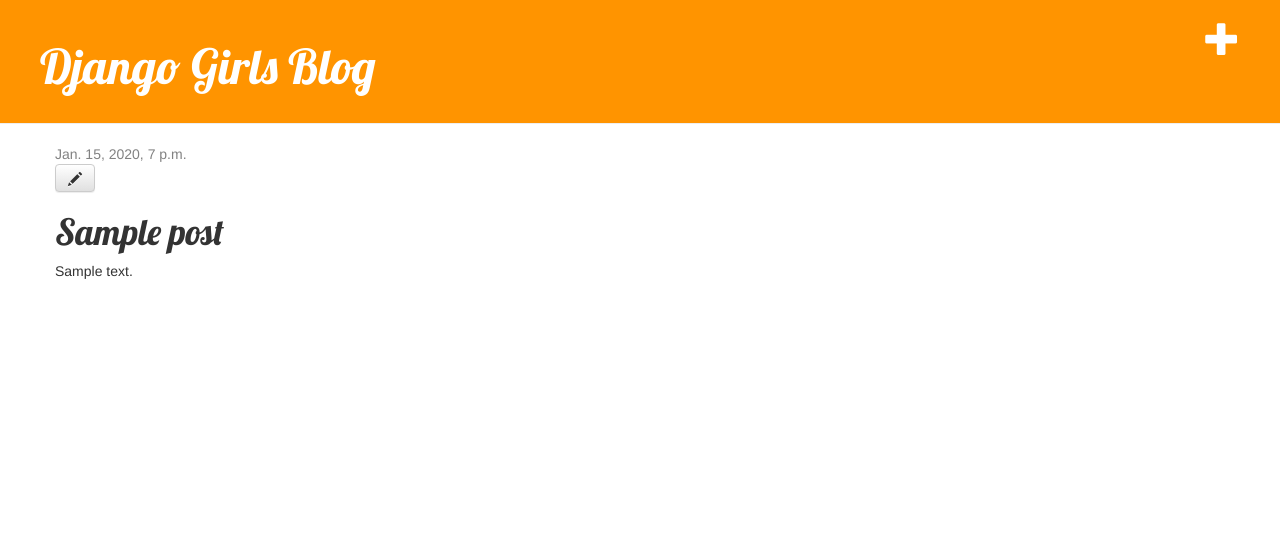
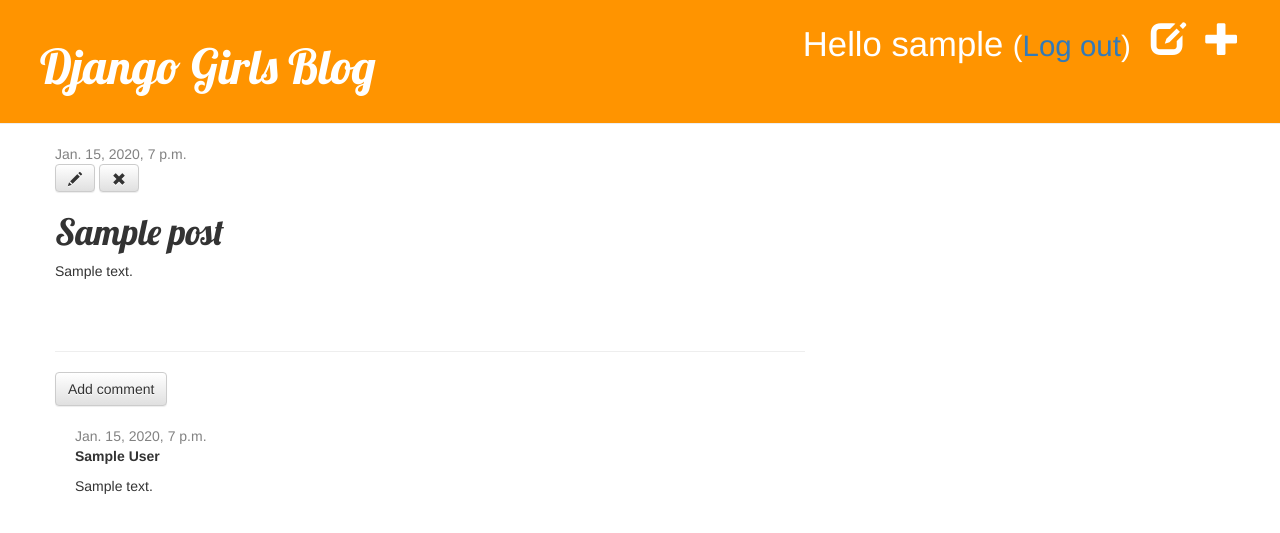
Before and after one commit to clnarisu/my-first-blog, a Django app: page /post/1/ in a window 1280 px wide. Shown: the top 533 px of the page. Run offline with Django 3.2, Linux system fonts and the light colour scheme; a user stored in the database is signed in; tables that the repository leaves empty hold one stand-in row (values such as "Sample post"); some libraries are stand-ins or nearby versions.

Commit message:
Django girls tutorial: extension

```diff
--- a/blog/admin.py
+++ b/blog/admin.py
@@ -1,5 +1,6 @@
 from django.contrib import admin
-from .models import Post
+from .models import Post, Comment
 
 # Register your models here.
 admin.site.register(Post)
+admin.site.register(Comment)
--- a/blog/models.py
+++ b/blog/models.py
@@ -13,5 +13,22 @@
     self.published_date = timezone.now()
     self.save()
 
+  def approved_comments(self):
+    return self.comments.filter(approved_comment=True)
+
   def __str__(self):
     return self.title
+
+class Comment(models.Model):
+  post = models.ForeignKey('blog.Post', related_name='comments')
+  author = models.CharField(max_length=200)
+  text = models.TextField()
+  created_date = models.DateTimeField(default=timezone.now)
+  approved_comment = models.BooleanField(default=False)
+
+  def approve(self):
+    self.approved_comment = True
+    self.save()
+
+  def __str__(self):
+    return self.text
--- a/blog/static/css/blog.css
+++ b/blog/static/css/blog.css
@@ -44,3 +44,7 @@
 .post h1 a, .post h1 a:visited {
   color: #000000;
 }
+
+.comment {
+  margin: 20px 0px 20px 20px;
+}
--- a/blog/templates/blog/base.html
+++ b/blog/templates/blog/base.html
@@ -11,6 +11,10 @@
         <div class="page-header">
             {% if user.is_authenticated %}
               <a href="{% url 'post_new' %}" class="top-menu"><span class="glyphicon glyphicon-plus"></span></a>
+              <a href="{% url 'post_draft_list' %}" class="top-menu"><span class="glyphicon glyphicon-edit"></span></a>
+              <p class="top-menu">Hello {{ user.username }} <small>(<a href="{% url 'logout' %}">Log out</a>)</small></p>
+            {% else %}
+              <a href="{% url 'login' %}" class="top-menu"><span class="glyphicon glyphicon-lock"></span></a>
             {% endif %}
             <h1><a href="/">Django Girls Blog</a></h1>
         </div>
--- a/blog/templates/blog/post_detail.html
+++ b/blog/templates/blog/post_detail.html
@@ -6,11 +6,33 @@
       <div class="date">
         {{ post.published_date }}
       </div>
+    {% else %}
+      <a class="btn btn-default" href="{% url 'post_publish' pk=post.pk %}">Publish</a>
     {% endif %}
     {% if user.is_authenticated %}
       <a class="btn btn-default" href="{% url 'post_edit' pk=post.pk %}"><span class="glyphicon glyphicon-pencil"></span></a>
+      <a class="btn btn-default" href="{% url 'post_remove' pk=post.pk %}"><span class="glyphicon glyphicon-remove"></span></a>
     {% endif %}
     <h1>{{ post.title }}</h1>
     <p>{{ post.text|linebreaksbr }}</p>
   </div>
+  <hr />
+  <a class="btn btn-default" href="{% url 'add_comment_to_post' pk=post.pk %}">Add comment</a>
+  {% for comment in post.comments.all %}
+    {% if user.is_authenticated or comment.approved_comment %}
+      <div class="comment">
+        <div class="date">
+          {{ comment.created_date }}
+          {% if not comment.approved_comment %}
+            <a class="btn btn-default" href="{% url 'comment_remove' pk=comment.pk %}"><span class="glyphicon glyphicon-remove"></span></a>
+            <a class="btn btn-default" href="{% url 'comment_approve' pk=comment.pk %}"><span class="glyphicon glyphicon-ok"></span></a>
+          {% endif %}
+        </div>
+        <strong>{{ comment.author }}</strong>
+        <p>{{ comment.text|linebreaks }}</p>
+      </div>
+    {% endif %}
+  {% empty %}
+    <p>No comments here yet :(</p>
+  {% endfor %}
 {% endblock %}
--- a/blog/templates/blog/post_list.html
+++ b/blog/templates/blog/post_list.html
@@ -8,6 +8,7 @@
             </div>
             <h1><a href="{% url 'post_detail' pk=post.pk %}">{{ post.title }}</a></h1>
             <p>{{ post.text|linebreaksbr }}</p>
+            <a href="{% url 'post_detail' pk=post.pk %}">Comments: {{ post.approved_comments.count }}</a>
         </div>
     {% endfor %}
 {% endblock %}
--- a/blog/urls.py
+++ b/blog/urls.py
@@ -4,6 +4,12 @@
 urlpatterns = [
   url(r'^$', views.post_list, name='post_list'),
   url(r'^post/(?P<pk>\d+)/$', views.post_detail, name='post_detail'),
+  url(r'^post/(?P<pk>\d+)/edit/$', views.post_edit, name='post_edit'),
+  url(r'^post/(?P<pk>\d+)/publish/$', views.post_publish, name='post_publish'),
+  url(r'^post/(?P<pk>\d+)/remove/$', views.post_remove, name='post_remove'),
+  url(r'^post/(?P<pk>\d+)/comment/$', views.add_comment_to_post, name='add_comment_to_post'),
   url(r'^post/new/$', views.post_new, name='post_new'),
-  url(r'^post/(?P<pk>\d+)/edit/$', views.post_edit, name='post_edit'),
+  url(r'^drafts/$', views.post_draft_list, name='post_draft_list'),
+  url(r'^comment/(?P<pk>\d+)/approve/$', views.comment_approve, name='comment_approve'),
+  url(r'^comment/(?P<pk>\d+)/remove/$', views.comment_remove, name='comment_remove'),
 ]
--- a/blog/views.py
+++ b/blog/views.py
@@ -1,7 +1,8 @@
 from django.shortcuts import render, redirect, get_object_or_404
 from django.utils import timezone
-from .models import Post
-from .forms import PostForm
+from django.contrib.auth.decorators import login_required
+from .models import Post, Comment
+from .forms import PostForm, CommentForm
 
 # Create your views here.
 def post_list(request):
@@ -12,19 +13,21 @@
   post = get_object_or_404(Post, pk=pk)
   return render(request, 'blog/post_detail.html', {'post': post})
 
+@login_required
 def post_new(request):
   if request.method == "POST":
     form = PostForm(request.POST)
     if form.is_valid():
       post = form.save(commit=False)
       post.author = request.user
-      post.published_date = timezone.now()
+      # post.published_date = timezone.now()
       post.save()
       return redirect('post_detail', pk=post.pk)
   else:
     form = PostForm()
   return render(request, 'blog/post_edit.html', {'form': form})
 
+@login_required
 def post_edit(request, pk):
   post = get_object_or_404(Post, pk=pk)
   if request.method == "POST":
@@ -32,9 +35,51 @@
     if form.is_valid():
       post = form.save(commit=False)
       post.author = request.user
-      post.published_date = timezone.now()
+      # post.published_date = timezone.now()
       post.save()
       return redirect('post_detail', pk=post.pk)
   else:
     form = PostForm(instance=post)
   return render(request, 'blog/post_edit.html', {'form': form})
+
+@login_required
+def post_draft_list(request):
+  posts = Post.objects.filter(published_date__isnull=True).order_by('created_date')
+  return render(request, 'blog/post_draft_list.html', {'posts': posts})
+
+@login_required
+def post_publish(request, pk):
+  post = get_object_or_404(Post, pk=pk)
+  post.publish()
+  return redirect('post_detail', pk=pk)
+
+@login_required
+def post_remove(request, pk):
+  post = get_object_or_404(Post, pk=pk)
+  post.delete()
+  return redirect('post_list')
+
+def add_comment_to_post(request, pk):
+  post = get_object_or_404(Post, pk=pk)
+  if request.method == "POST":
+    form = CommentForm(request.POST)
+    if form.is_valid():
+      comment = form.save(commit=False)
+      comment.post = post
+      comment.save()
+      return redirect('post_detail', pk=post.pk)
+  else:
+    form = CommentForm()
+  return render(request, 'blog/add_comment_to_post.html', {'form': form})
+
+@login_required
+def comment_approve(request, pk):
+    comment = get_object_or_404(Comment, pk=pk)
+    comment.approve()
+    return redirect('post_detail', pk=comment.post.pk)
+
+@login_required
+def comment_remove(request, pk):
+    comment = get_object_or_404(Comment, pk=pk)
+    comment.delete()
+    return redirect('post_detail', pk=comment.post.pk)
--- a/mysite/urls.py
+++ b/mysite/urls.py
@@ -15,8 +15,11 @@
 """
 from django.conf.urls import include, url
 from django.contrib import admin
+from django.contrib.auth import views
 
 urlpatterns = [
     url(r'^admin/', admin.site.urls),
+    url(r'^accounts/login/$', views.login, name='login'),
+    url(r'^accounts/logout/$', views.logout, name='logout', kwargs={'next_page': '/'}),
     url(r'', include('blog.urls')),
 ]
```
Also changed, not shown: blog/forms.py (+6 -1 lines), blog/templates/blog/add_comment_to_post.html (added, +10 -0 lines), blog/templates/blog/post_draft_list.html (added, +11 -0 lines), blog/templates/registration/login.html (added, +24 -0 lines), mysite/settings.py (+6 -1 lines), blog/migrations/0001_initial.py.
